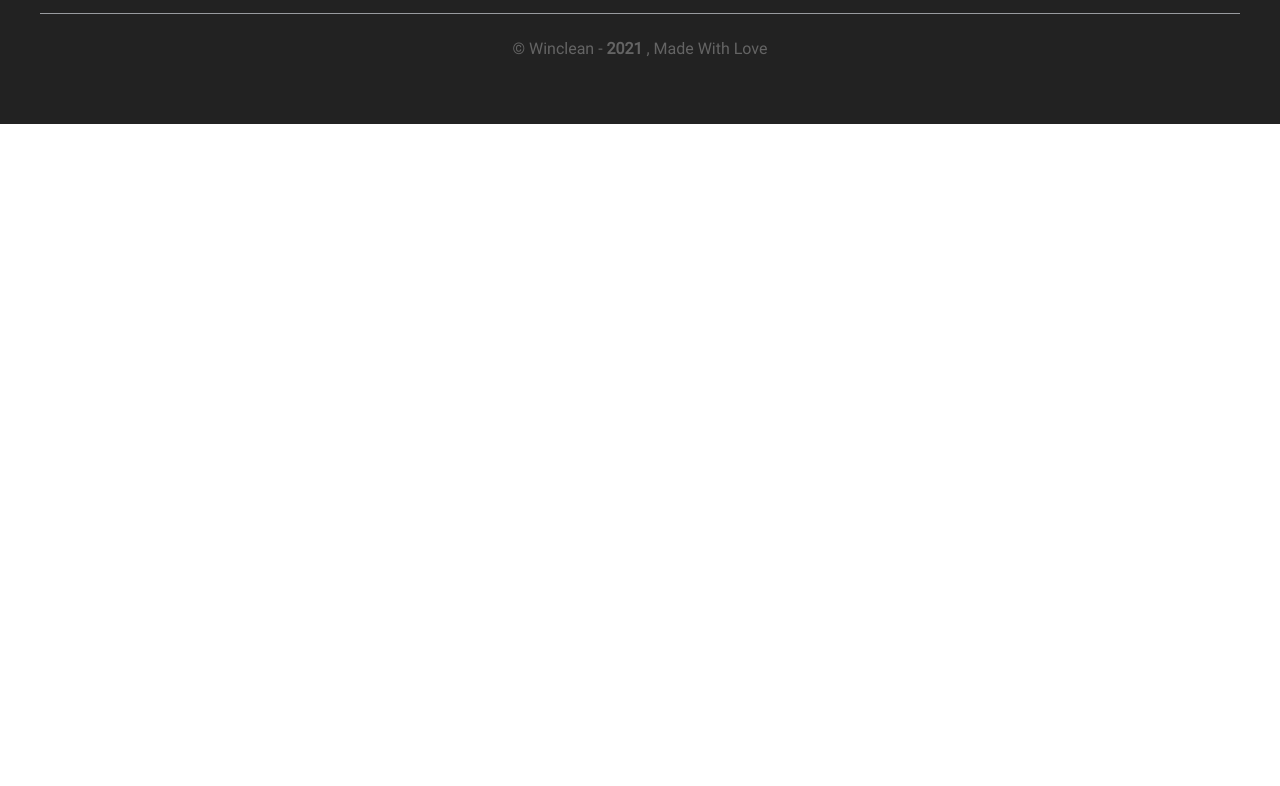
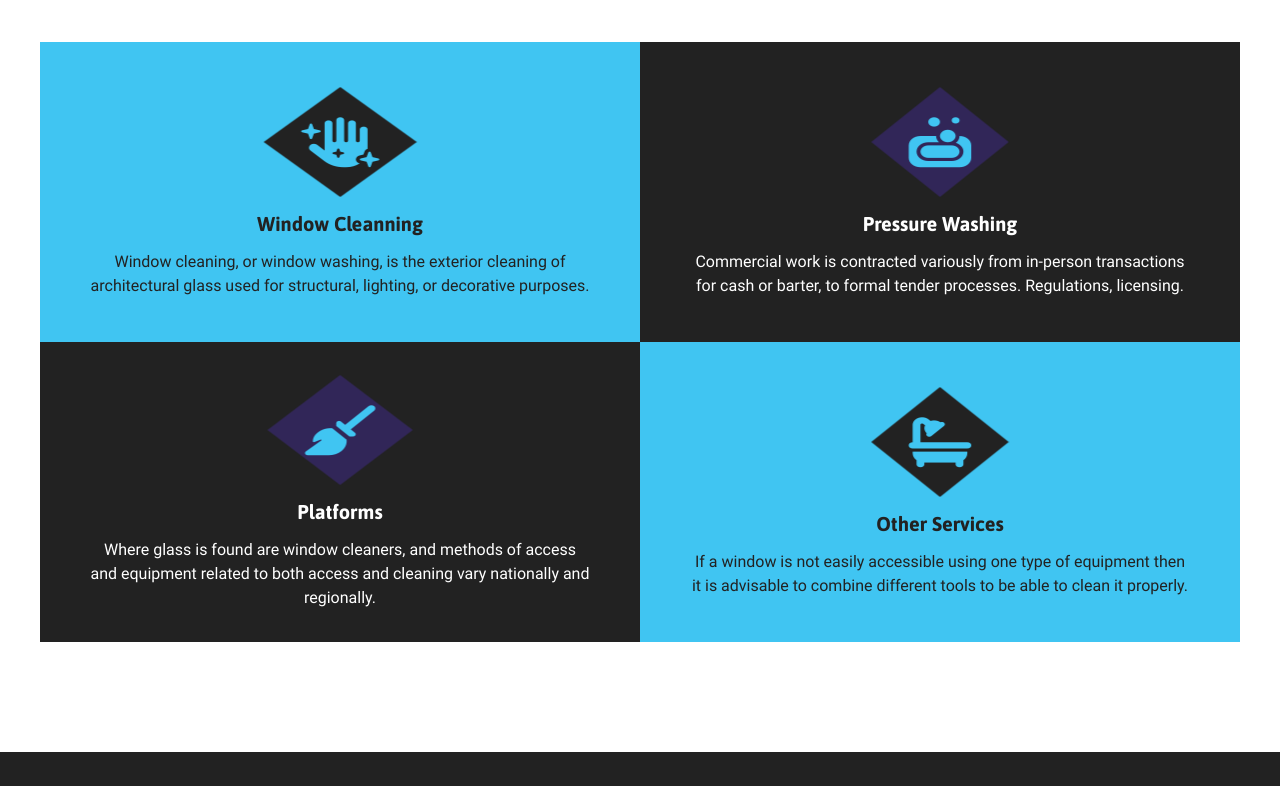
Before and after one commit to SariMelina/Cleaning-Services, a plain HTML site: page index.html in a window 1280 px wide. Shown: the part 1658-2444 px from the top of the page. Before the commit the page ends 1782 px from the top, so only its background shows below. Drawn offline with nearby package versions, Linux system fonts and the light colour scheme.

```diff
--- a/index.html
+++ b/index.html
@@ -7,11 +7,14 @@
     <script src="https://kit.fontawesome.com/432f8cf6d7.js" crossorigin="anonymous"></script>
     <script src="https://code.jquery.com/jquery-3.5.1.min.js"></script>
     <script type="text/javascript" src="./js/jquery.tinycarousel.js"></script>
+    <link rel="stylesheet"
+    href="https://cdnjs.cloudflare.com/ajax/libs/animate.css/4.1.1/animate.min.css"/>
     <link rel="stylesheet" href="./styles/index.css">
     <link rel="stylesheet" href="./styles/header.css">
     <link rel="stylesheet" href="./styles/navbar.css">
     <link rel="stylesheet" href="./styles/section1.css">
     <link rel="stylesheet" href="./styles/section.about-us.css">
+    <link rel="stylesheet" href="./styles/section.out-services.css">
     <link rel="stylesheet" href="./styles/modal.css">
     <link rel="stylesheet" href="./styles/footer.css">
     <link rel="stylesheet" href="./styles/hover.css">
@@ -151,7 +154,6 @@
                 cleaning of architectural glass used for structural,
                 lighting, or decorative purposes. It can be done manually,
                  using a variety of tools for cleaning and access.</p>
-
             <article>
                 <h3 class="acordeon">Window Cleaning</h3>
                 <p>Window cleaning, or window washing, is the exterior cleaning
@@ -171,6 +173,54 @@
         <figure>
             <img src="./images/FotoAboutUs.jpg" alt="">
         </figure>
+    </section>
+    <section class="ancho-ajuste">
+        <div class="our-services">
+            <h1>Our Services</h1>
+            <div class="caja-de-servicios-wrap">
+                <article id="cuadro-servicios-azul">
+                    <span class="animacion">
+                        <i class="fas fa-hand-sparkles"></i>
+                    </span>
+                    <h3>Window Cleanning</h3>
+                    <p>Window cleaning, or window washing, is the exterior
+                         cleaning of architectural glass used for structural,
+                          lighting, or decorative purposes.
+                    </p>
+                </article>
+                <article id="cuadro-servicios-dark">
+                    <span id="icono-claro" class="animacion">
+                        <i class="fas fa-soap"></i>
+                    </span>
+                    <h3>Pressure Washing</h3>
+                    <p>Commercial work is contracted variously from
+                        in-person transactions for cash or barter, to
+                        formal tender processes. Regulations, licensing.
+                    </p>
+                </article>
+                <article id="cuadro-servicios-dark">
+                    <span id="icono-claro" class="animacion">
+                        <i class="fas fa-broom"></i>
+                    </span>
+                    <h3>Platforms</h3>
+                    <p>Where glass is found are window cleaners,
+                        and methods of access and equipment related to
+                        both access and cleaning vary nationally and
+                        regionally.
+                    </p>
+                </article>
+                <article  id="cuadro-servicios-azul">
+                    <span class="animacion">
+                        <i class="fas fa-bath"></i>
+                    </span>
+                    <h3>Other Services</h3>
+                    <p>If a window is not easily accessible using one type
+                         of equipment then it is advisable to combine
+                         different tools to be able to clean it properly.
+                    </p>
+                </article>
+            </div>
+        </div>
     </section>
     <footer>
         <div class="ancho-ajuste">
--- /dev/null
+++ b/styles/section.out-services.css
@@ -0,0 +1,70 @@
+.our-services {
+    margin: 60px 0px;
+    padding: 0;
+    display: flex;
+    justify-content: center;
+    align-items: center;
+    flex-direction: column;
+}
+.our-services .caja-de-servicios-wrap {
+    max-width: 1200px;
+    margin: 50px 0px;
+    display: flex;
+    flex-wrap: wrap;
+    gap: 0;
+    justify-content: center;
+    align-items: center;
+}
+.caja-de-servicios-wrap article {
+    display: flex;
+    justify-content: center;
+    align-items: center;
+    flex-direction: column;
+    max-width: 600px;
+    padding: 50px;
+    height: 300px;
+}
+.caja-de-servicios-wrap article span {
+    display: flex;
+    justify-content: center;
+    align-items: center;
+    background-color: var(--darkColor);
+    clip-path: polygon(50% 0%, 100% 50%, 50% 100%, 0% 50%);
+}
+.caja-de-servicios-wrap article span i {
+    padding: 30px;
+    font-size: 50px;
+    color: var(--blueColor);
+}
+.our-services h1, .our-services p {
+    text-align: center;
+    max-width: 500px;
+    color: var(--darkColor);
+}
+.animacion {
+    animation: animacionCambio 1s;
+    animation-iteration-count: infinite;
+    animation-direction: alternate
+   }
+   @keyframes animacionCambio {
+       from {
+        transform: scaleY(100%);
+        transform: scaleX(100%);
+       }to {
+        transform: scaleY(150%);
+        transform: scaleX(125%);
+    }
+}
+#cuadro-servicios-azul {
+    background-color: var(--blueColor);
+}
+#cuadro-servicios-dark, #cuadro-servicios-dark h3,  #cuadro-servicios-dark p {
+    background-color: var(--darkColor);
+    color: white;
+}
+#icono-claro {
+    background-color: rgba(92, 53, 233, 0.275);
+}
+@media(max-width:390px){
+
+}
```
